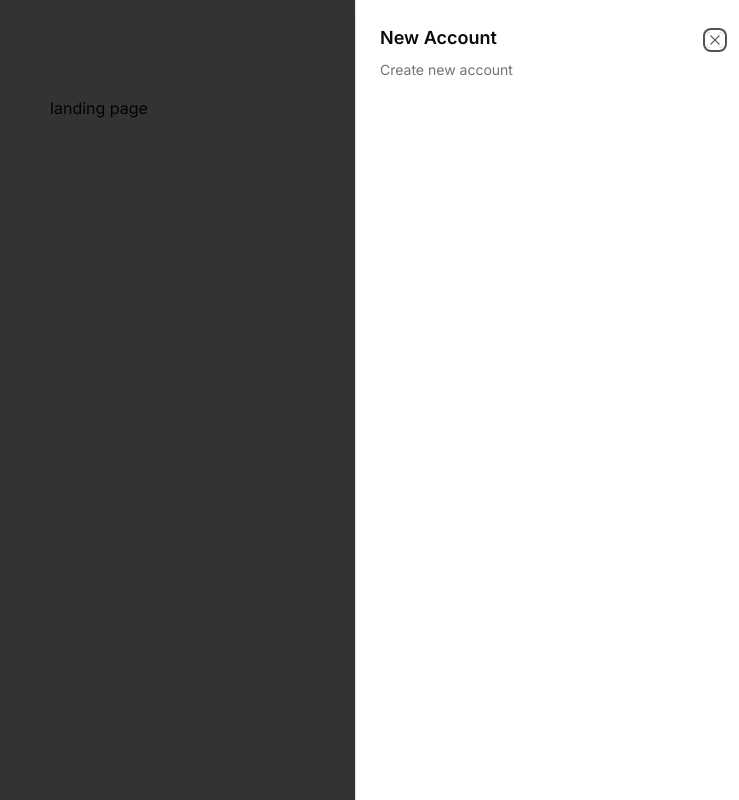
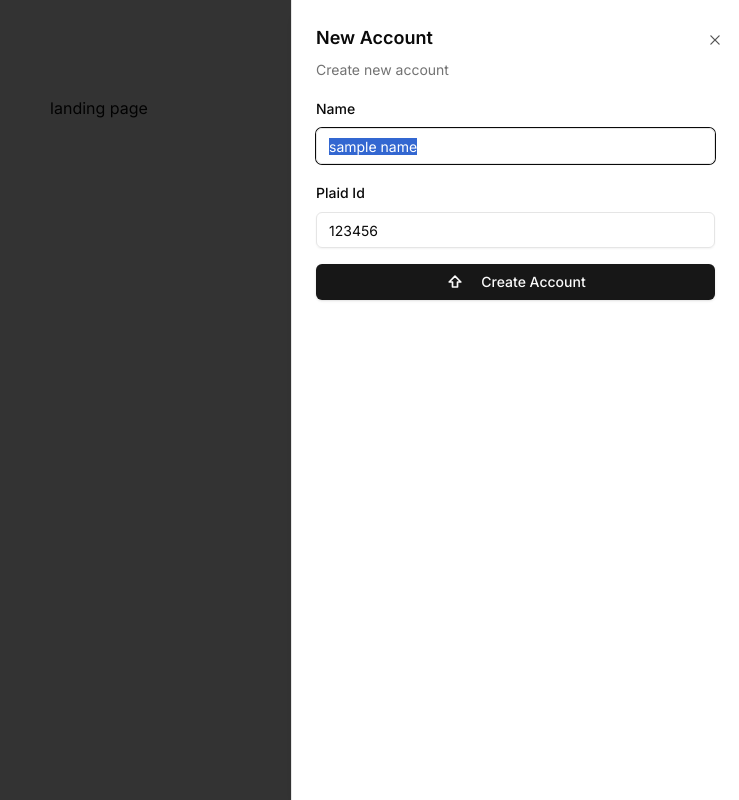
Before and after one commit to Bojackxiang/financial-dashboard, a Next.js app: page / in a window 1280 px wide. Shown: the whole page, without its empty margins (541-1280 px from the left). Built offline with nearby package versions, Linux system fonts and the light colour scheme.

Commit message:
update the form of account

```diff
--- a/package.json
+++ b/package.json
@@ -34,7 +34,8 @@
     "tailwind-merge": "^2.3.0",
     "tailwindcss-animate": "^1.0.7",
     "uuid": "^10.0.0",
-    "zod": "^3.23.8"
+    "zod": "^3.23.8",
+    "zustand": "^4.5.4"
   },
   "devDependencies": {
     "@types/lodash": "^4.17.6",
--- /dev/null
+++ b/src/app/forms/AccountForm.tsx
@@ -0,0 +1,108 @@
+"use client";
+
+import React from "react";
+
+import { useForm } from "react-hook-form";
+import { z } from "zod";
+import { zodResolver } from "@hookform/resolvers/zod";
+import { accountSchema } from "@/z-schemas/accountSchema";
+
+import {
+  Form,
+  FormControl,
+  FormField,
+  FormItem,
+  FormLabel,
+} from "@/components/ui/form";
+import { Input } from "@/components/ui/input";
+import { Button } from "@/components/ui/button";
+import { Trash, ArrowBigUp } from "lucide-react";
+
+// update account schema for the form
+const formSchema = accountSchema.omit({ userId: true });
+type FormValues = z.input<typeof formSchema>;
+
+type AccountFormType = {
+  id?: string;
+  defaultValues?: FormValues;
+  onSubmit: (values: FormValues) => void;
+  onDelete: () => void;
+  disabled?: boolean;
+};
+
+const AccountForm = ({
+  id,
+  defaultValues,
+  onSubmit,
+  onDelete,
+  disabled,
+}: AccountFormType) => {
+  const form = useForm<z.infer<typeof formSchema>>({
+    resolver: zodResolver(formSchema),
+    defaultValues,
+  });
+
+  const onHandleSubmit = (values: FormValues) => {
+    onSubmit(values);
+  };
+
+  const onHandleDelete = () => {
+    onDelete?.();
+  };
+  return (
+    <Form {...form}>
+      <form className="space-y-4" onSubmit={form.handleSubmit(onHandleSubmit)}>
+        <FormField
+          name="name"
+          control={form.control}
+          render={({ field }) => (
+            <FormItem>
+              <FormLabel>Name</FormLabel>
+              <FormControl>
+                <Input
+                  disabled={disabled}
+                  placeholder="e.g Salary Account, Investment"
+                  {...field}
+                />
+              </FormControl>
+            </FormItem>
+          )}
+        />
+        <FormField
+          name="plaidId"
+          control={form.control}
+          render={({ field }) => (
+            <FormItem>
+              <FormLabel>Plaid Id</FormLabel>
+              <FormControl>
+                <Input
+                  disabled={disabled}
+                  placeholder="6 digits such as 958304"
+                  {...field}
+                />
+              </FormControl>
+            </FormItem>
+          )}
+        />
+
+        <Button className="w-full" type="submit" disabled={disabled}>
+          <ArrowBigUp className="mr-4" size={20} />
+          {id ? "Update Account" : "Create Account"}
+        </Button>
+
+        {id ? (
+          <Button
+            className="w-full"
+            variant="outline"
+            type="button"
+            onClick={onHandleDelete}
+          >
+            <Trash className="mr-4" size={20} /> Delete Account
+          </Button>
+        ) : null}
+      </form>
+    </Form>
+  );
+};
+
+export default AccountForm;
--- a/src/components/newAccountSheet.tsx
+++ b/src/components/newAccountSheet.tsx
@@ -1,3 +1,7 @@
+import { z } from "zod";
+import { accountSchema } from "@/z-schemas/accountSchema";
+import AccountForm from "@/app/forms/AccountForm";
+
 import {
   Sheet,
   SheetContent,
@@ -5,15 +9,35 @@ import {
   SheetHeader,
   SheetTitle,
 } from "./ui/sheet";
+import { useNewAccount } from "@/hooks/accounts/use-new-account";
+
+// update account schema for the form
+const formSchema = accountSchema.omit({ userId: true });
+type FormValues = z.input<typeof formSchema>;
 
 export const NewAccountSheet = () => {
+  const { isOpen, onClose } = useNewAccount();
+
+  const onNewAccount = (values: FormValues) => {
+    console.log(values);
+  };
+
   return (
-    <Sheet open>
+    <Sheet open={isOpen} onOpenChange={onClose}>
       <SheetContent className="space-y-4">
         <SheetHeader>
           <SheetTitle>New Account</SheetTitle>
           <SheetDescription>Create new account</SheetDescription>
         </SheetHeader>
+        <AccountForm
+          onDelete={() => {}}
+          onSubmit={onNewAccount}
+          defaultValues={{
+            name: "sample name",
+            plaidId: "123456",
+          }}
+          disabled={false}
+        />
       </SheetContent>
     </Sheet>
   );
--- a/src/components/ui/sheet.tsx
+++ b/src/components/ui/sheet.tsx
@@ -1,19 +1,19 @@
-"use client"
+"use client";
 
-import * as React from "react"
-import * as SheetPrimitive from "@radix-ui/react-dialog"
-import { Cross2Icon } from "@radix-ui/react-icons"
-import { cva, type VariantProps } from "class-variance-authority"
+import * as React from "react";
+import * as SheetPrimitive from "@radix-ui/react-dialog";
+import { Cross2Icon } from "@radix-ui/react-icons";
+import { cva, type VariantProps } from "class-variance-authority";
 
-import { cn } from "@/lib/utils"
+import { cn } from "@/lib/utils";
 
-const Sheet = SheetPrimitive.Root
+const Sheet = SheetPrimitive.Root;
 
-const SheetTrigger = SheetPrimitive.Trigger
+const SheetTrigger = SheetPrimitive.Trigger;
 
-const SheetClose = SheetPrimitive.Close
+const SheetClose = SheetPrimitive.Close;
 
-const SheetPortal = SheetPrimitive.Portal
+const SheetPortal = SheetPrimitive.Portal;
 
 const SheetOverlay = React.forwardRef<
   React.ElementRef<typeof SheetPrimitive.Overlay>,
@@ -27,27 +27,27 @@ const SheetOverlay = React.forwardRef<
     {...props}
     ref={ref}
   />
-))
-SheetOverlay.displayName = SheetPrimitive.Overlay.displayName
+));
+SheetOverlay.displayName = SheetPrimitive.Overlay.displayName;
 
 const sheetVariants = cva(
-  "fixed z-50 gap-4 bg-background p-6 shadow-lg transition ease-in-out data-[state=open]:animate-in data-[state=closed]:animate-out data-[state=closed]:duration-300 data-[state=open]:duration-500",
+  "fixed z-50 gap-4 bg-background p-6 shadow-lg transition ease-in-out data-[state=open]:animate-in data-[state=closed]:animate-out data-[state=closed]:duration-300 data-[state=open]:duration-500 overflow-y-auto",
   {
     variants: {
       side: {
         top: "inset-x-0 top-0 border-b data-[state=closed]:slide-out-to-top data-[state=open]:slide-in-from-top",
         bottom:
           "inset-x-0 bottom-0 border-t data-[state=closed]:slide-out-to-bottom data-[state=open]:slide-in-from-bottom",
-        left: "inset-y-0 left-0 h-full w-3/4 border-r data-[state=closed]:slide-out-to-left data-[state=open]:slide-in-from-left sm:max-w-sm",
+        left: "inset-y-0 left-0 h-full w-full border-r data-[state=closed]:slide-out-to-left data-[state=open]:slide-in-from-left sm:max-w-sm",
         right:
-          "inset-y-0 right-0 h-full w-3/4 border-l data-[state=closed]:slide-out-to-right data-[state=open]:slide-in-from-right sm:max-w-sm",
+          "inset-y-0 right-0 h-full w-full border-l data-[state=closed]:slide-out-to-right data-[state=open]:slide-in-from-right lg:max-w-md",
       },
     },
     defaultVariants: {
       side: "right",
     },
   }
-)
+);
 
 interface SheetContentProps
   extends React.ComponentPropsWithoutRef<typeof SheetPrimitive.Content>,
@@ -71,8 +71,8 @@ const SheetContent = React.forwardRef<
       </SheetPrimitive.Close>
     </SheetPrimitive.Content>
   </SheetPortal>
-))
-SheetContent.displayName = SheetPrimitive.Content.displayName
+));
+SheetContent.displayName = SheetPrimitive.Content.displayName;
 
 const SheetHeader = ({
   className,
@@ -85,8 +85,8 @@ const SheetHeader = ({
     )}
     {...props}
   />
-)
-SheetHeader.displayName = "SheetHeader"
+);
+SheetHeader.displayName = "SheetHeader";
 
 const SheetFooter = ({
   className,
@@ -99,8 +99,8 @@ const SheetFooter = ({
     )}
     {...props}
   />
-)
-SheetFooter.displayName = "SheetFooter"
+);
+SheetFooter.displayName = "SheetFooter";
 
 const SheetTitle = React.forwardRef<
   React.ElementRef<typeof SheetPrimitive.Title>,
@@ -111,8 +111,8 @@ const SheetTitle = React.forwardRef<
     className={cn("text-lg font-semibold text-foreground", className)}
     {...props}
   />
-))
-SheetTitle.displayName = SheetPrimitive.Title.displayName
+));
+SheetTitle.displayName = SheetPrimitive.Title.displayName;
 
 const SheetDescription = React.forwardRef<
   React.ElementRef<typeof SheetPrimitive.Description>,
@@ -123,8 +123,8 @@ const SheetDescription = React.forwardRef<
     className={cn("text-sm text-muted-foreground", className)}
     {...props}
   />
-))
-SheetDescription.displayName = SheetPrimitive.Description.displayName
+));
+SheetDescription.displayName = SheetPrimitive.Description.displayName;
 
 export {
   Sheet,
@@ -137,4 +137,4 @@ export {
   SheetFooter,
   SheetTitle,
   SheetDescription,
-}
+};
--- /dev/null
+++ b/src/hooks/accounts/use-new-account.ts
@@ -0,0 +1,14 @@
+import { create } from "zustand";
+
+type NewAccountState = {
+  isOpen: boolean;
+  onOpen: () => void;
+  onClose: () => void;
+};
+
+export const useNewAccount = create<NewAccountState>((set) => ({
+  //   isOpen: false,
+  isOpen: true,
+  onOpen: () => set({ isOpen: true }),
+  onClose: () => set({ isOpen: false }),
+}));
--- a/src/providers/sheet-provider.tsx
+++ b/src/providers/sheet-provider.tsx
@@ -1,9 +1,8 @@
 "use client";
 
 import React from "react";
-import { NewAccountSheet } from "@/components/newAccountSheet";
 import { useMountedState } from "react-use";
-useMountedState;
+import { NewAccountSheet } from "@/components/NewAccountSheet";
 
 type Props = {
   children: React.ReactNode;
```
Also changed, not shown: src/hooks/accounts/api/use-create-account.ts (added), src/hooks/accounts/api/use-new-account.ts (deleted), 1 other file (tests, documents, lock files or other folders).
